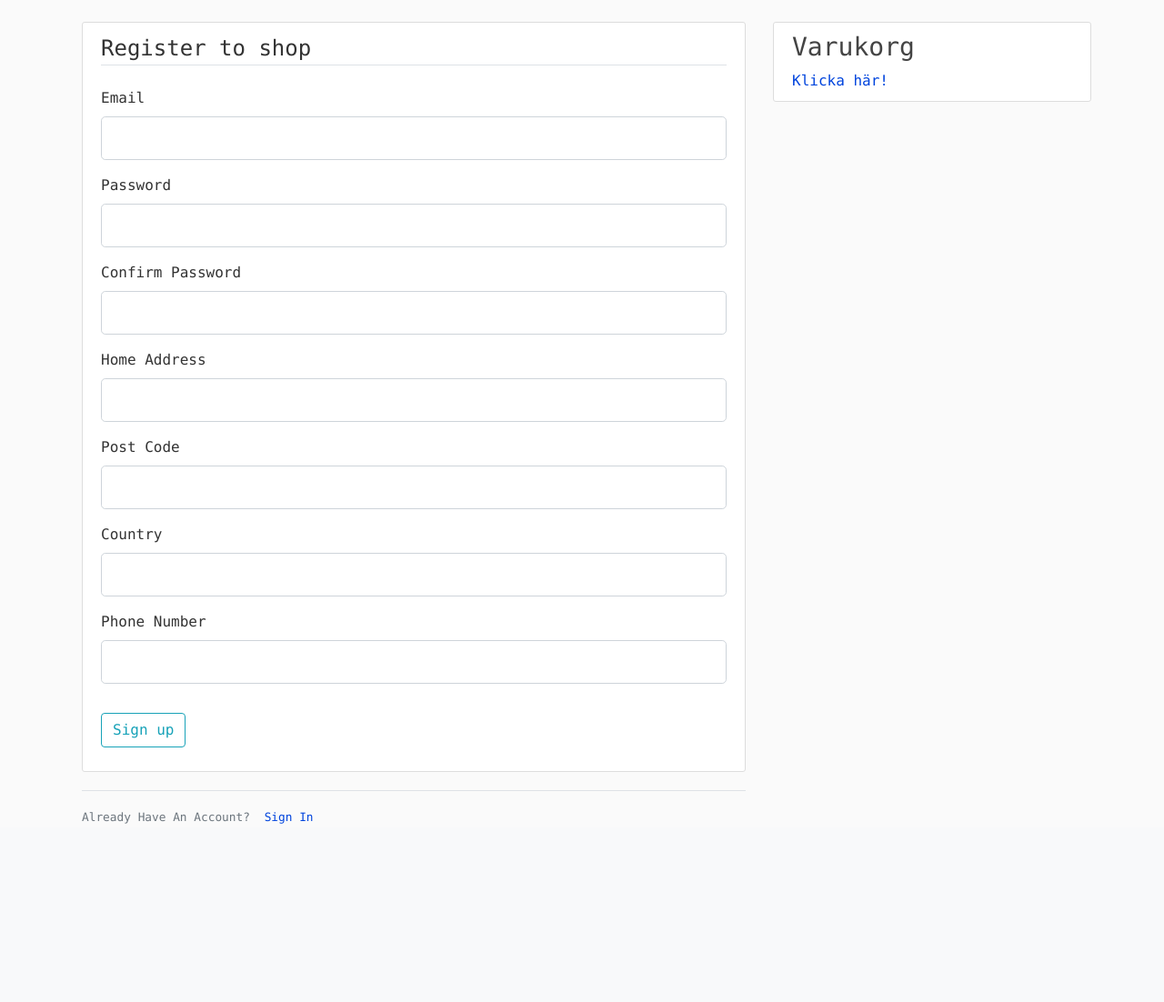
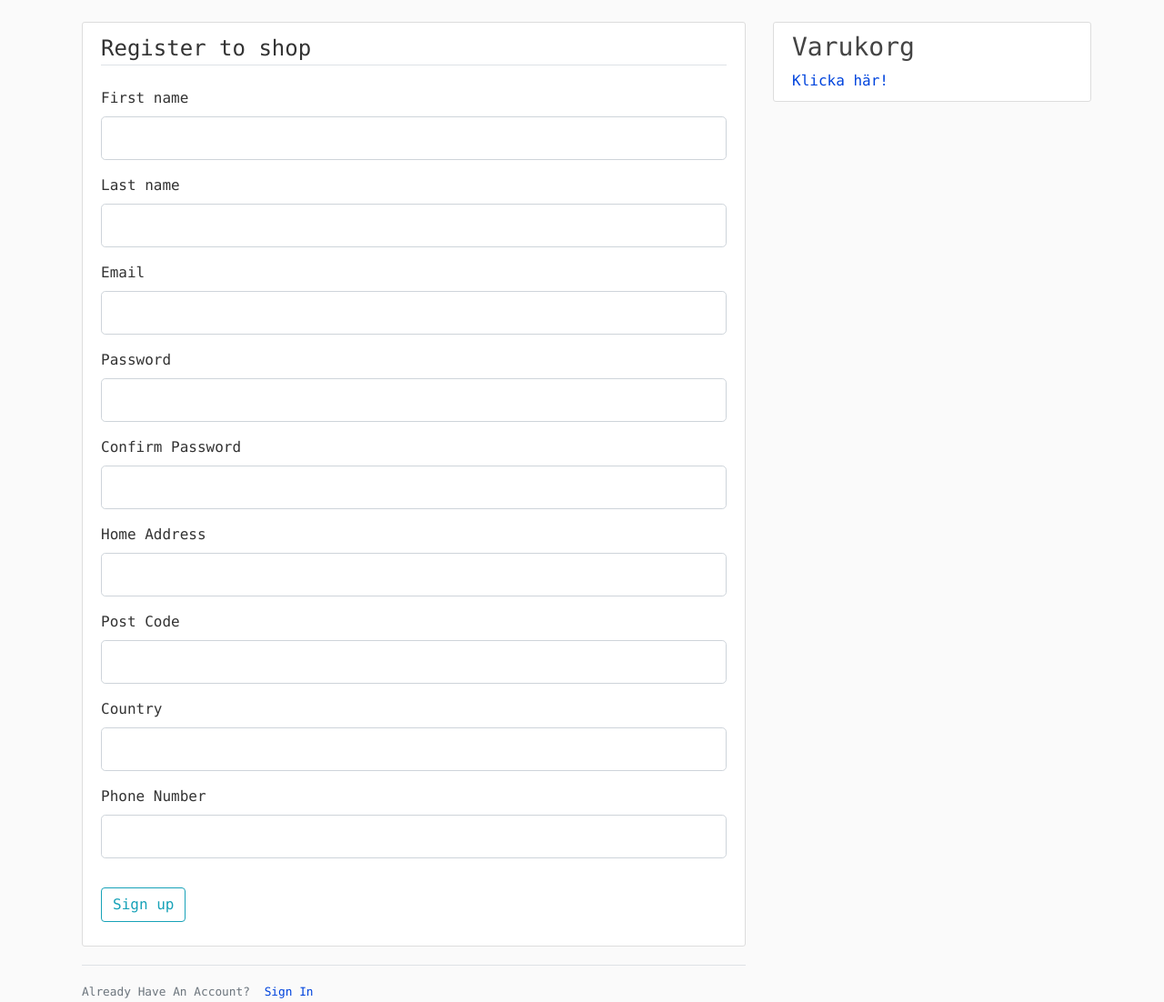
Before and after one commit to jol95/D0018E_group30_lab, a Flask app: page /register in a window 1280 px wide. Shown: the part 56-1158 px from the top of the page at 91% size. Before the commit the page ends 962 px from the top, so only its background shows below. Run offline with Flask 2, Linux system fonts and the light colour scheme; some libraries are stand-ins or nearby versions.

Commit message:
Update register.html

```diff
--- a/templates/register.html
+++ b/templates/register.html
@@ -5,6 +5,34 @@
             {{ form.hidden_tag() }}
             <fieldset class="form-group">
                 <legend class="border-bottom mb-4">Register to shop</legend>
+                <div class="form-group">
+                    {{ form.first_name.label(class="form-control-label") }}
+
+                    {% if form.first_name.errors %}
+                        {{ form.first_name(class="form-control form-control-lg is-invalid") }}
+                        <div class="invalid-feedback">
+                            {% for error in form.first_name.errors %}
+                                <span>{{ error }}</span>
+                            {% endfor %}
+                        </div>
+                    {% else %}
+                         {{ form.first_name(class="form-control form-control-lg") }}
+                    {% endif %}
+                </div>
+                <div class="form-group">
+                    {{ form.last_name.label(class="form-control-label") }}
+
+                    {% if form.last_name.errors %}
+                        {{ form.last_name(class="form-control form-control-lg is-invalid") }}
+                        <div class="invalid-feedback">
+                            {% for error in form.last_name.errors %}
+                                <span>{{ error }}</span>
+                            {% endfor %}
+                        </div>
+                    {% else %}
+                         {{ form.last_name(class="form-control form-control-lg") }}
+                    {% endif %}
+                </div>
                 <div class="form-group">
                     {{ form.email.label(class="form-control-label") }}
 
```
